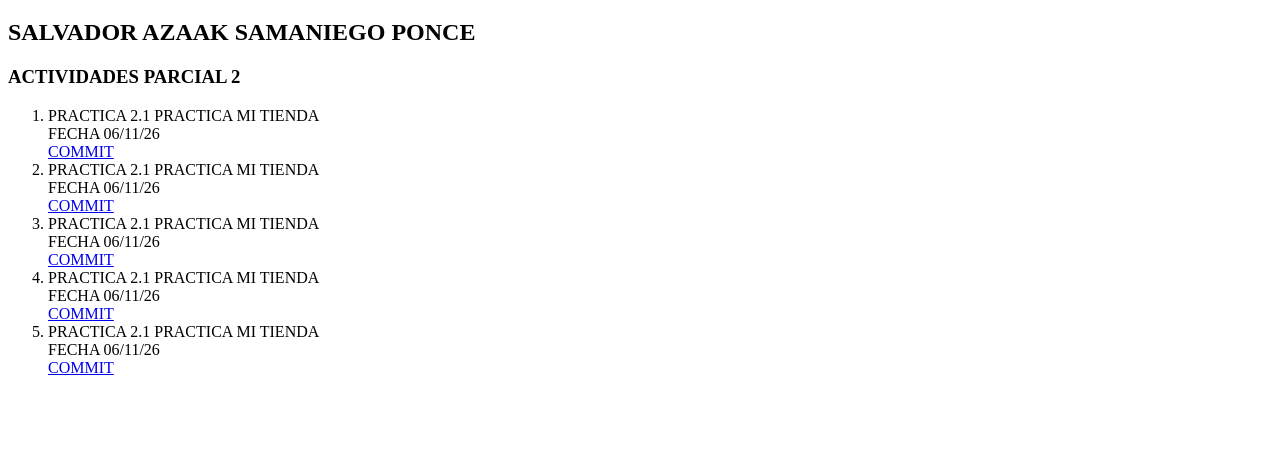
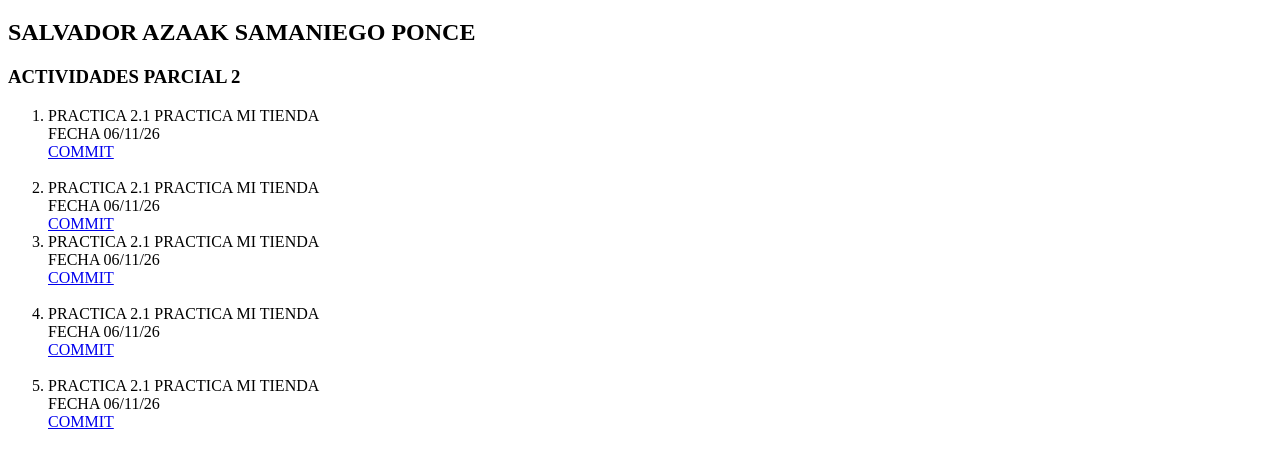
Before and after one commit to ofkfpskbsif/ofkfpskbsif.github.io, a plain HTML site: page portafolio/index.html in a window 1280 px wide. Shown: the part 61-526 px from the top of the page. Drawn offline with Linux system fonts and the light colour scheme.

Commit message:
Fix HTML formatting and add line breaks

```diff
--- a/portafolio/index.html
+++ b/portafolio/index.html
@@ -13,27 +13,27 @@
   <li>
   PRACTICA 2.1 PRACTICA MI TIENDA <br>
   FECHA 06/11/26 <br>
-  <a href="https://github.com/ofkfpskbsif/frameworks-software/blob/main/Captura%20de%20pantalla%202026-11-06%20082227.png">COMMIT</a><br>
+  <a href="https://github.com/ofkfpskbsif/frameworks-software/blob/main/Captura%20de%20pantalla%202026-11-06%20082227.png">COMMIT</a><br><br>
  </li>
 <li>
 PRACTICA 2.1 PRACTICA MI TIENDA <br>
   FECHA 06/11/26 <br>
-  <a href="https://github.com/ofkfpskbsif/frameworks-software/blob/main/Captura%20de%20pantalla%202026-11-06%20082227.png">COMMIT</a><br>
+  <a href="https://github.com/ofkfpskbsif/frameworks-software/blob/main/Captura%20de%20pantalla%202026-11-06%20082227.png">COMMIT</a><br><be>
 </li>
 <li>
 PRACTICA 2.1 PRACTICA MI TIENDA <br>
   FECHA 06/11/26 <br>
-  <a href="https://github.com/ofkfpskbsif/frameworks-software/blob/main/Captura%20de%20pantalla%202026-11-06%20082227.png">COMMIT</a><br>
+  <a href="https://github.com/ofkfpskbsif/frameworks-software/blob/main/Captura%20de%20pantalla%202026-11-06%20082227.png">COMMIT</a><br><br>
 </li>
   <li>
 PRACTICA 2.1 PRACTICA MI TIENDA <br>
   FECHA 06/11/26 <br>
-  <a href="https://github.com/ofkfpskbsif/frameworks-software/blob/main/Captura%20de%20pantalla%202026-11-06%20082227.png">COMMIT</a><br>
+  <a href="https://github.com/ofkfpskbsif/frameworks-software/blob/main/Captura%20de%20pantalla%202026-11-06%20082227.png">COMMIT</a><br><br>
 </li>
   <li>
 PRACTICA 2.1 PRACTICA MI TIENDA <br>
   FECHA 06/11/26 <br>
-  <a href="https://github.com/ofkfpskbsif/frameworks-software/blob/main/Captura%20de%20pantalla%202026-11-06%20082227.png">COMMIT</a><br>
+  <a href="https://github.com/ofkfpskbsif/frameworks-software/blob/main/Captura%20de%20pantalla%202026-11-06%20082227.png">COMMIT</a><br><br>
 </li>
 </ol>
 </body>
```
